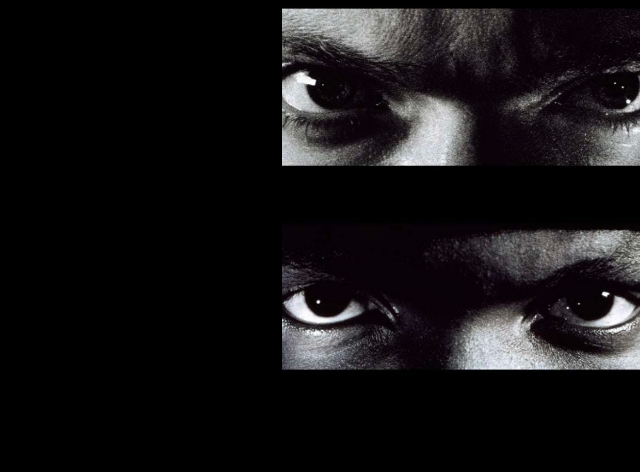
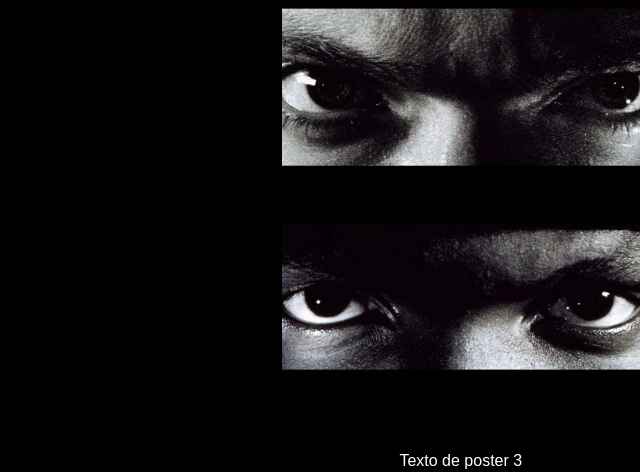
Before and after one commit to NANANAIM/signup-proyect, a plain HTML site: page index.html in a window 1280 px wide. Shown: the part 325-797 px from the top of the page, without its empty margins (640-1280 px from the left). Drawn offline with Linux system fonts and the light colour scheme.

Commit message:
Add image slider credit text functionality and style adjustments

```diff
--- a/archive.js
+++ b/archive.js
@@ -1,6 +1,16 @@
 const slides = document.querySelectorAll('#image-slider img');
 let current = 0;
 
+///////////
+const creditDiv = document.getElementById('poster-credit');
+const creditTexts = [
+    'Texto de poster 1',
+    'Texto de poster 2',
+    'Texto de poster 3',
+    'Texto de poster 4',
+    'Texto de poster 5'
+];
+///////////
 function showSlide(index) {
     slides.forEach((img, i) => {
         img.style.opacity = (i === index) ? '1' : '0';
@@ -12,6 +22,7 @@ function showSlide(index) {
         img.style.height = '100%';
         img.style.objectFit = 'cover';
     });
+    creditDiv.textContent = creditTexts[index];
 }
 
 setInterval(() => {
--- a/styles.css
+++ b/styles.css
@@ -40,9 +40,11 @@ body{
     width: 28%;
     height: 100vh;
     overflow: hidden;
+
     display: flex;
     align-items: center;
     justify-content: center;
+
     background: #222;
 }
 
@@ -52,3 +54,25 @@ body{
     object-fit: cover;
     display: block;
 }
+
+.poster-credit {
+
+    display: flex;
+    text-align: center;
+    text-wrap: wrap;
+    justify-content: center;
+    flex-shrink: 10;
+    position: absolute;
+    width: 244px;
+    bottom: 5px;
+    left: 50%;
+    transform: translateX(-50%);
+    color: #fff;
+    font-size: 16px;
+    font-family: sans-serif;
+    text-align: center;
+    pointer-events: none;
+    z-index: 2;
+    opacity: 1;
+    transition: opacity 0.5s;
+}
```
